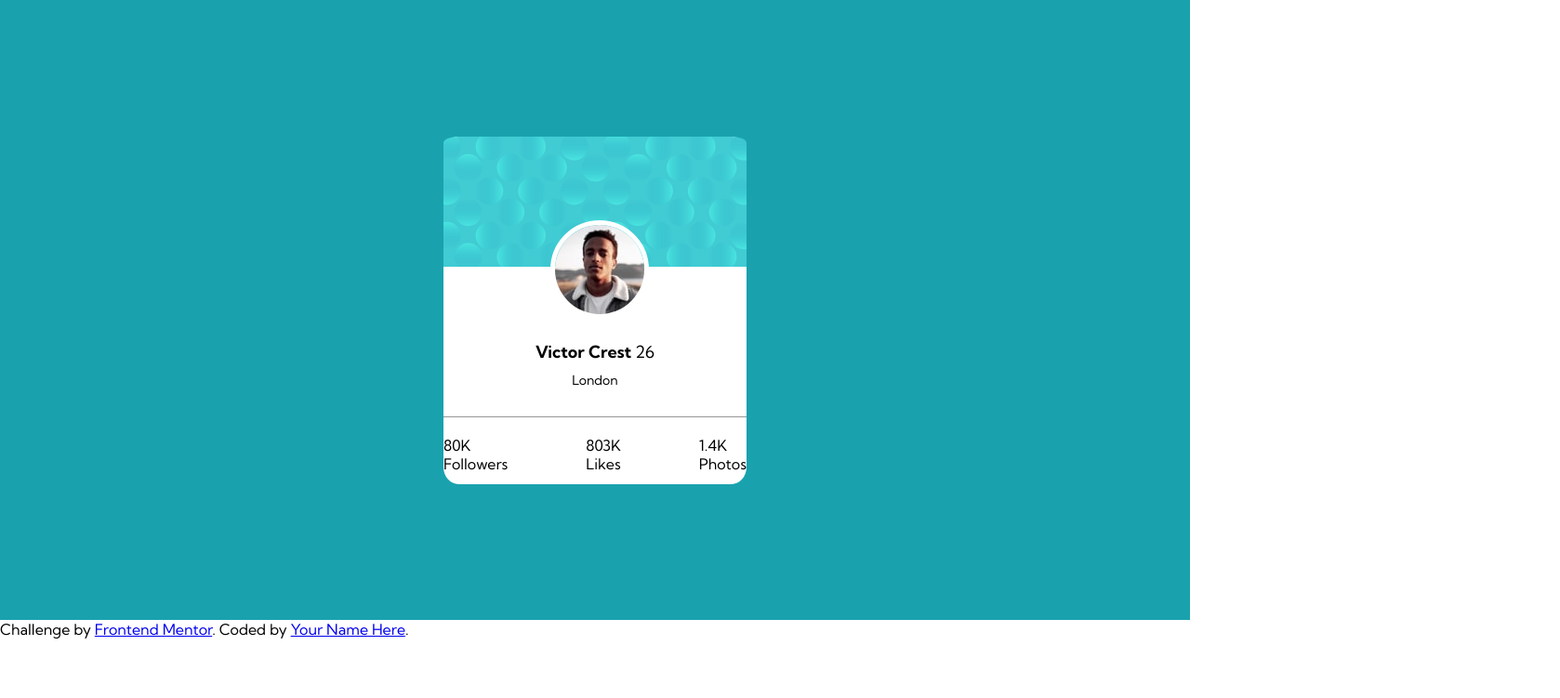
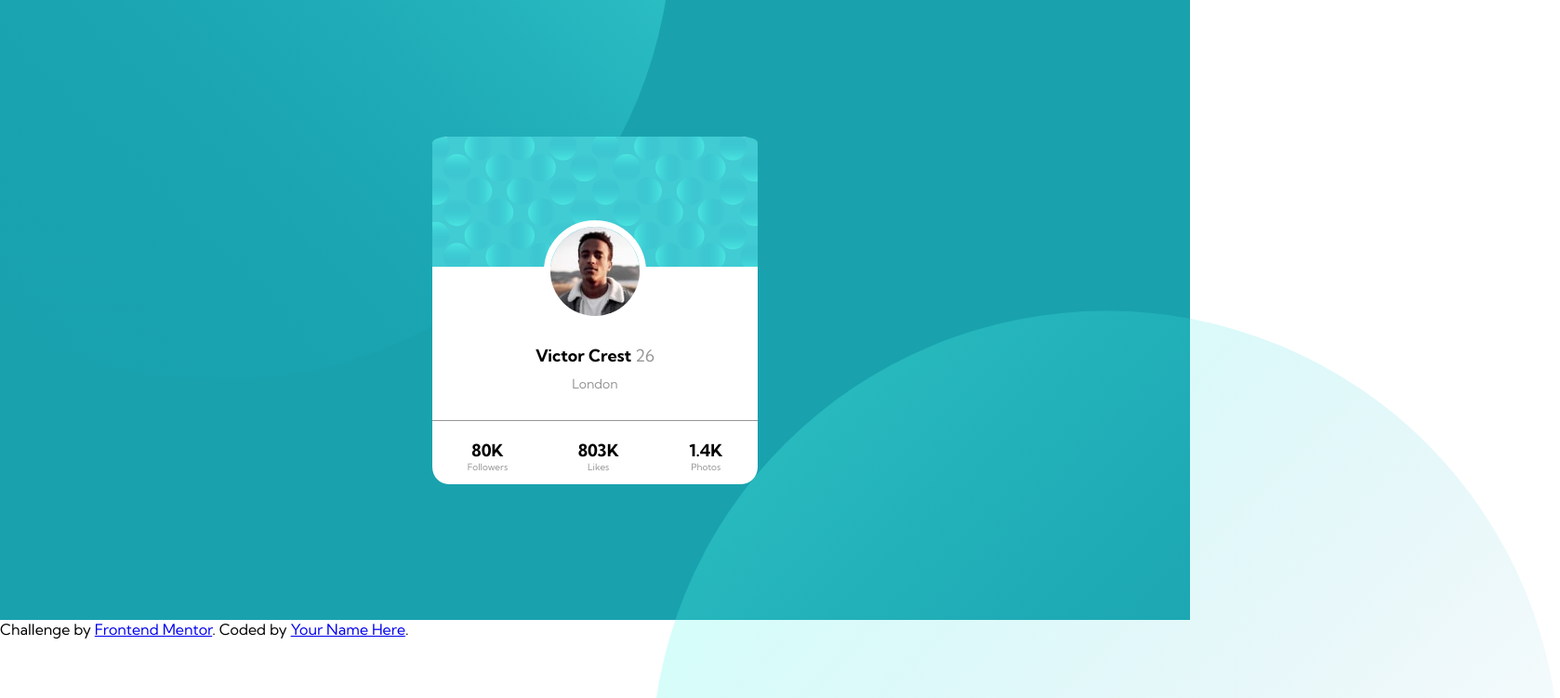
Before and after one commit to kmlson/profile_card_component, a website: page index.html in a window 1280 px wide. Shown: the top 751 px of the page at 93% size, 1678 px wide, since content can reach past the window. Drawn offline with Linux system fonts and the light colour scheme.

Commit message:
component styles created

```diff
--- a/index.html
+++ b/index.html
@@ -13,6 +13,8 @@
 </head>
 <body>
  <div class="container">
+  <div class="top"></div>
+  <div class="bottom"></div>
   <div class="card">
     <div class="header"></div>
     <img src="images/image-victor.jpg" class="image" alt="victor">
--- a/sass/componets/_card.scss
+++ b/sass/componets/_card.scss
@@ -16,8 +16,10 @@
     border-radius: 5%;
     background-color: white;
     position: relative;
+    z-index: 20;
 
 }
+
 
 .image {
 
@@ -30,6 +32,25 @@
 
 }
 
+.top {
+    background-image: url("/images/bg-pattern-top.svg");
+        width: 978px;
+        height: 978px;
+        position: absolute;
+        z-index: 10;
+        top:-569px;
+        left:-766px;
+}
+
+.bottom {
+    background-image: url("/images/bg-pattern-bottom.svg");
+        width: 978px;
+        height: 978px;
+        position: absolute;
+        z-index: 10;
+       top:334px;
+       left: 100px;
+}
 .header {
         background-image: url("/images/bg-pattern-card.svg");
         width: 326px;
@@ -52,11 +73,13 @@
     .age {
         font-size: 18px;
         font-weight: 400;
+        color: $DarkGray;
     }
     .location {
         padding-top: 10px;
         font-size: 14px;
         font-weight: 400;
+        color: $DarkGray;
     }
 
 }
@@ -69,7 +92,59 @@
 
 .footer {
     display: flex;
-    justify-content: space-between;
+    justify-content: space-around;
+    .quantity {
+        text-align: center;
+        font-size: 18px;
+        font-weight: 700;
+
+    }
+    .desc {
+       text-align: center;
+        font-size: 10px;
+        font-weight: 400;
+        color: $DarkGray;
+
+    }
 
 
 }
+
+
+@media screen and (min-width: 768px) {
+
+    .card {
+        width: $card_desktopWidth;
+        height: $card_desktopHeight;
+
+    }
+    .top {
+
+            z-index: 10;
+            top:-569px;
+            left:-255px;
+    }
+
+    .bottom {
+
+            z-index: 10;
+           top:334px;
+           left: 700px;
+    }
+
+    .header {
+        width: 350px;
+        height: 140px;
+     }
+     .image {
+
+
+        top:-50px;
+        left: 120px;
+
+        border: 7px solid white;
+
+
+    }
+
+}
```
Also changed, not shown: css/main.css, design/desktop-design.jpg (added), design/desktop-preview.jpg (added), design/mobile-design.jpg (added).
